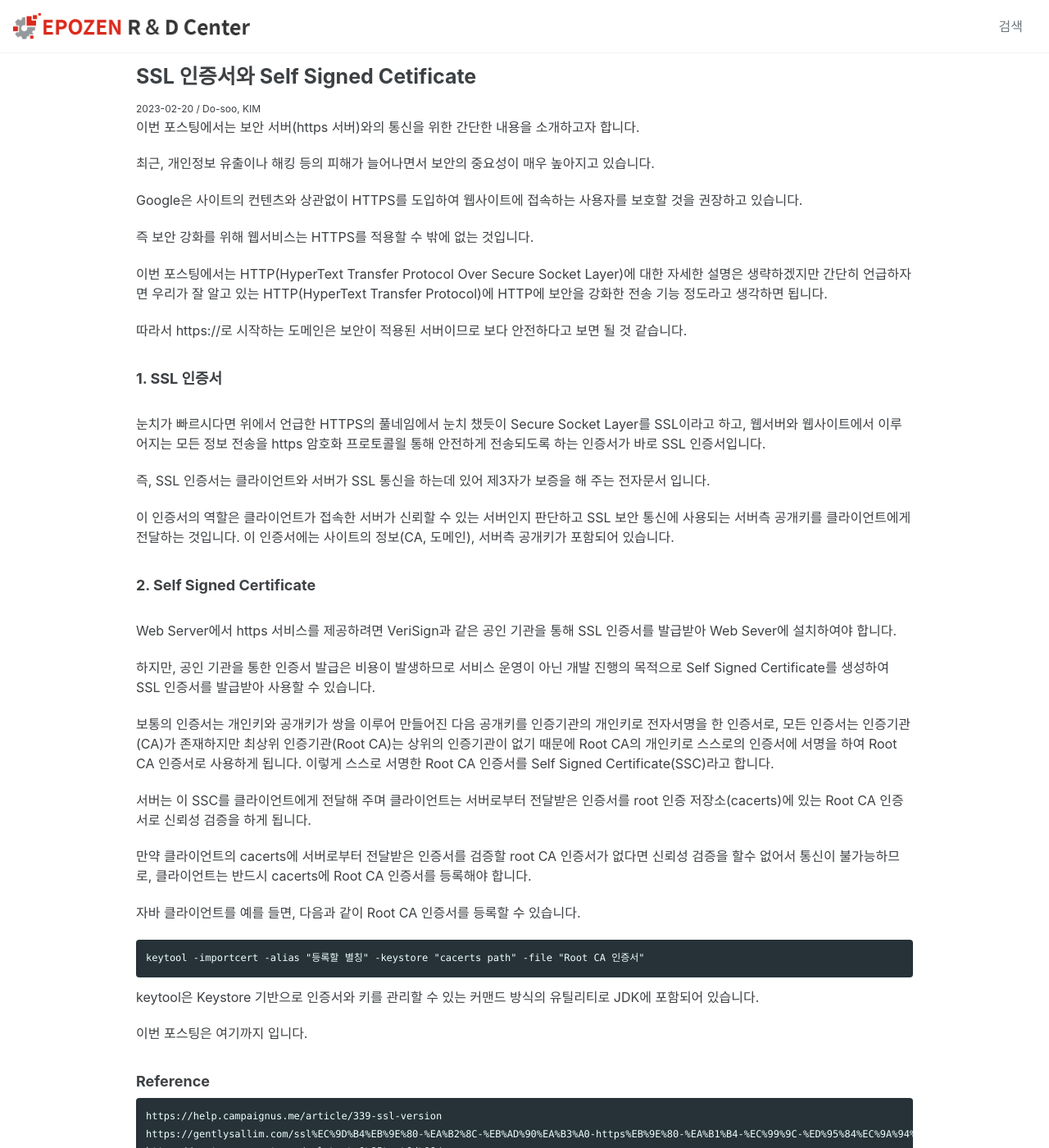
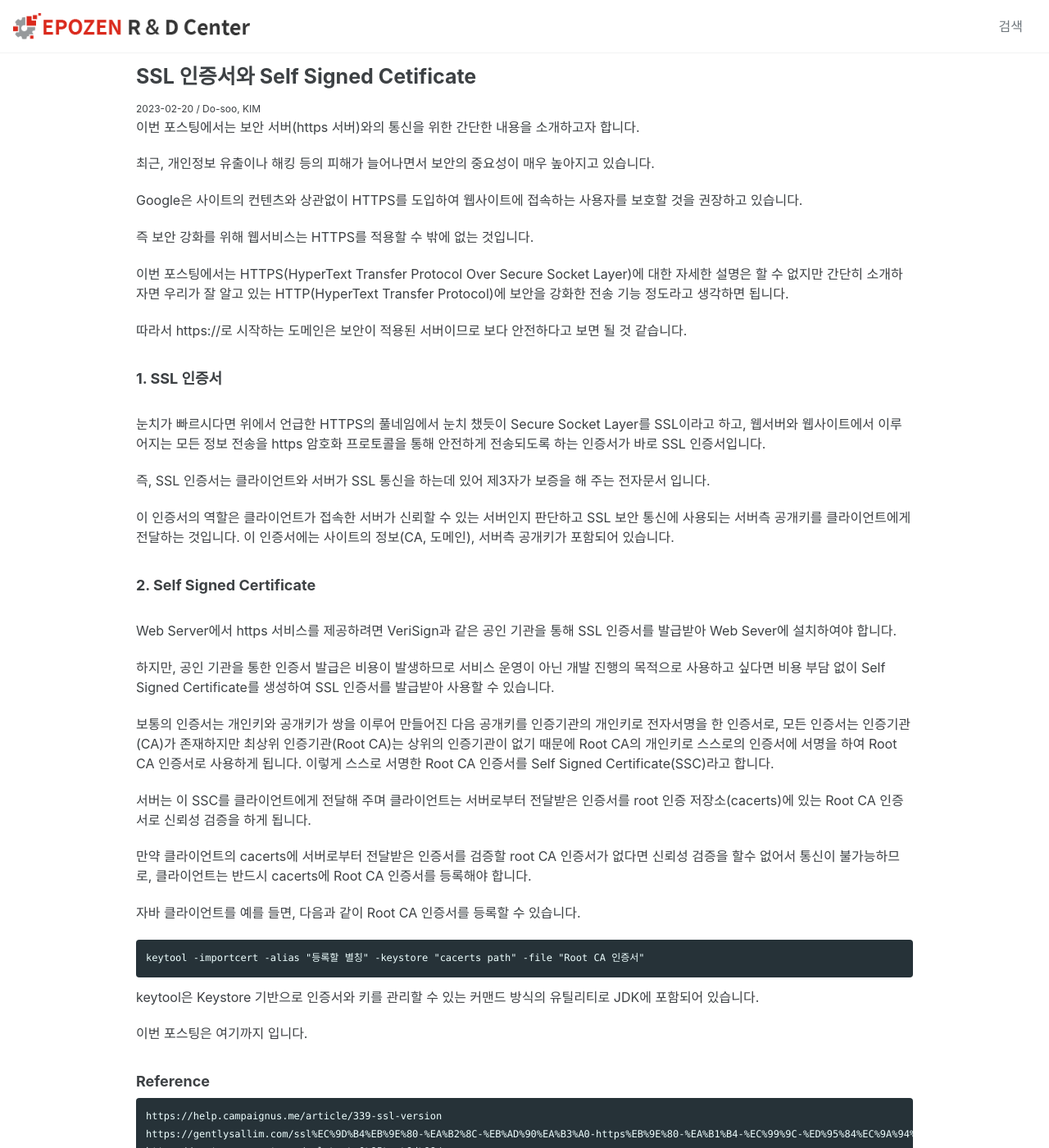
Before and after one commit to epozen-dt/epozen-dt.github.io, a Jekyll site: the page built from _posts/2023-02-20-SSL.md, in a window 1280 px wide and 1400 px high. Shown: the whole window at 82% size. Built offline with Jekyll 4.4.1, drawn with Linux system fonts in a browser that asks for light colours; cached includes are drawn as plain includes; some of the changed text lies outside the part shown.

Commit message:
포스팅 수정

```diff
--- a/_posts/2023-02-20-SSL.md
+++ b/_posts/2023-02-20-SSL.md
@@ -13,12 +13,12 @@ Google은 사이트의 컨텐츠와 상관없이 HTTPS를 도입하여 웹사이
 
 즉 보안 강화를 위해 웹서비스는 HTTPS를 적용할 수 밖에 없는 것입니다.
 
-이번 포스팅에서는 HTTP(HyperText Transfer Protocol Over Secure Socket Layer)에 대한 자세한 설명은 생략하겠지만 간단히 언급하자면 우리가 잘 알고 있는 HTTP(HyperText Transfer Protocol)에 HTTP에 보안을 강화한 전송 기능 정도라고 생각하면 됩니다.
+이번 포스팅에서는 HTTPS(HyperText Transfer Protocol Over Secure Socket Layer)에 대한 자세한 설명은 할 수 없지만 간단히 소개하자면 우리가 잘 알고 있는 HTTP(HyperText Transfer Protocol)에 보안을 강화한 전송 기능 정도라고 생각하면 됩니다.
 
 따라서 https://로 시작하는 도메인은 보안이 적용된 서버이므로 보다 안전하다고 보면 될 것 같습니다.
 
 ### 1.  SSL 인증서
-<br>눈치가 빠르시다면 위에서 언급한 HTTPS의 풀네임에서 눈치 챘듯이 Secure Socket Layer를 SSL이라고 하고, 웹서버와 웹사이트에서 이루어지는 모든 정보 전송을 https 암호화 프로토콜읠 통해 안전하게 전송되도록 하는 인증서가 바로 SSL 인증서입니다.
+<br>눈치가 빠르시다면 위에서 언급한 HTTPS의 풀네임에서 눈치 챘듯이 Secure Socket Layer를 SSL이라고 하고, 웹서버와 웹사이트에서 이루어지는 모든 정보 전송을 https 암호화 프로토콜을 통해 안전하게 전송되도록 하는 인증서가 바로 SSL 인증서입니다.
 
 즉, SSL 인증서는 클라이언트와 서버가 SSL 통신을 하는데 있어 제3자가 보증을 해 주는 전자문서 입니다.
 
@@ -27,7 +27,7 @@ Google은 사이트의 컨텐츠와 상관없이 HTTPS를 도입하여 웹사이
 ### 2.  Self Signed Certificate
 <br>Web Server에서 https 서비스를 제공하려면 VeriSign과 같은 공인 기관을 통해 SSL 인증서를 발급받아 Web Sever에 설치하여야 합니다.
 
-하지만, 공인 기관을 통한 인증서 발급은 비용이 발생하므로 서비스 운영이 아닌 개발 진행의 목적으로 Self Signed Certificate를 생성하여 SSL 인증서를 발급받아 사용할 수 있습니다.
+하지만, 공인 기관을 통한 인증서 발급은 비용이 발생하므로 서비스 운영이 아닌 개발 진행의 목적으로 사용하고 싶다면 비용 부담 없이 Self Signed Certificate를 생성하여 SSL 인증서를 발급받아 사용할 수 있습니다.
 
 보통의 인증서는 개인키와 공개키가 쌍을 이루어 만들어진 다음 공개키를 인증기관의 개인키로 전자서명을 한 인증서로, 모든 인증서는 인증기관(CA)가 존재하지만 최상위 인증기관(Root CA)는 상위의 인증기관이 없기 때문에
 Root CA의 개인키로 스스로의 인증서에 서명을 하여 Root CA 인증서로 사용하게 됩니다. 이렇게 스스로 서명한 Root CA 인증서를 Self Signed Certificate(SSC)라고 합니다.
```
Also changed, not shown: other parts of _posts/2023-02-20-SSL.md (+1 -1 lines).
